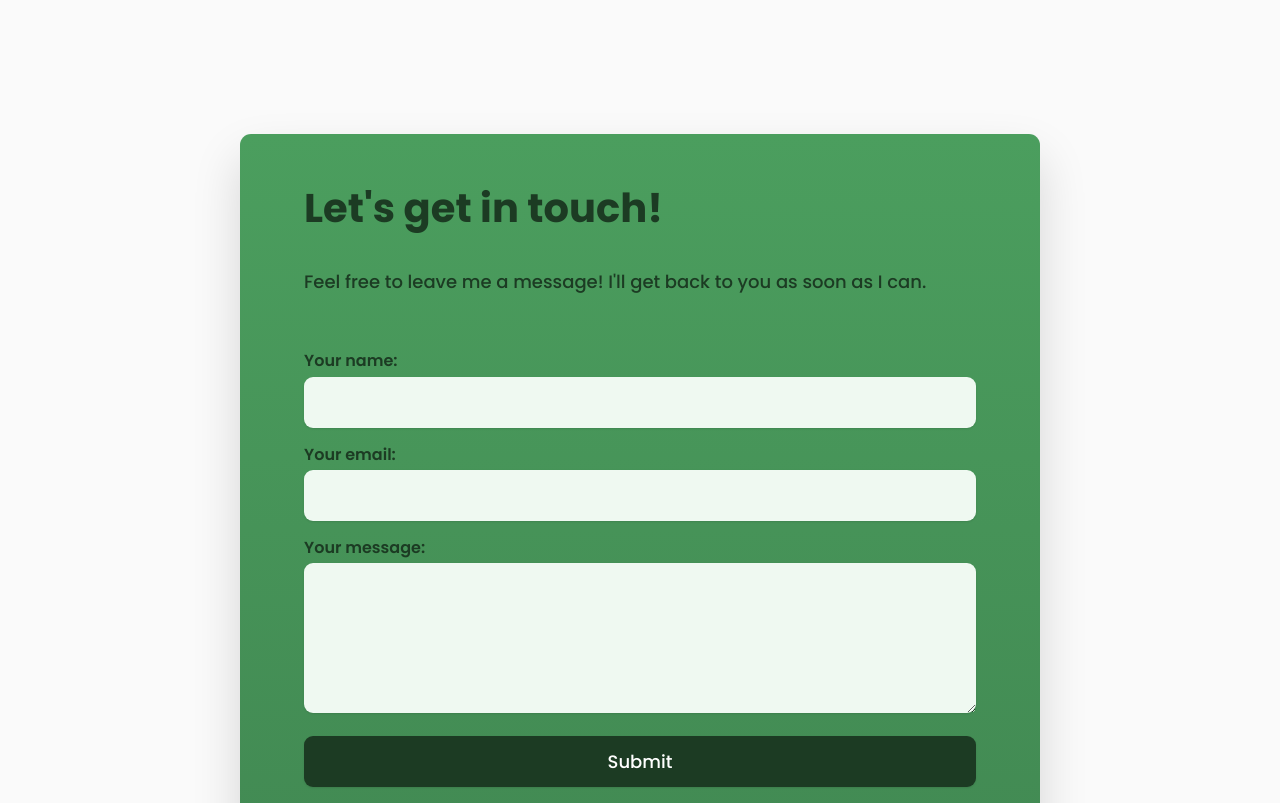
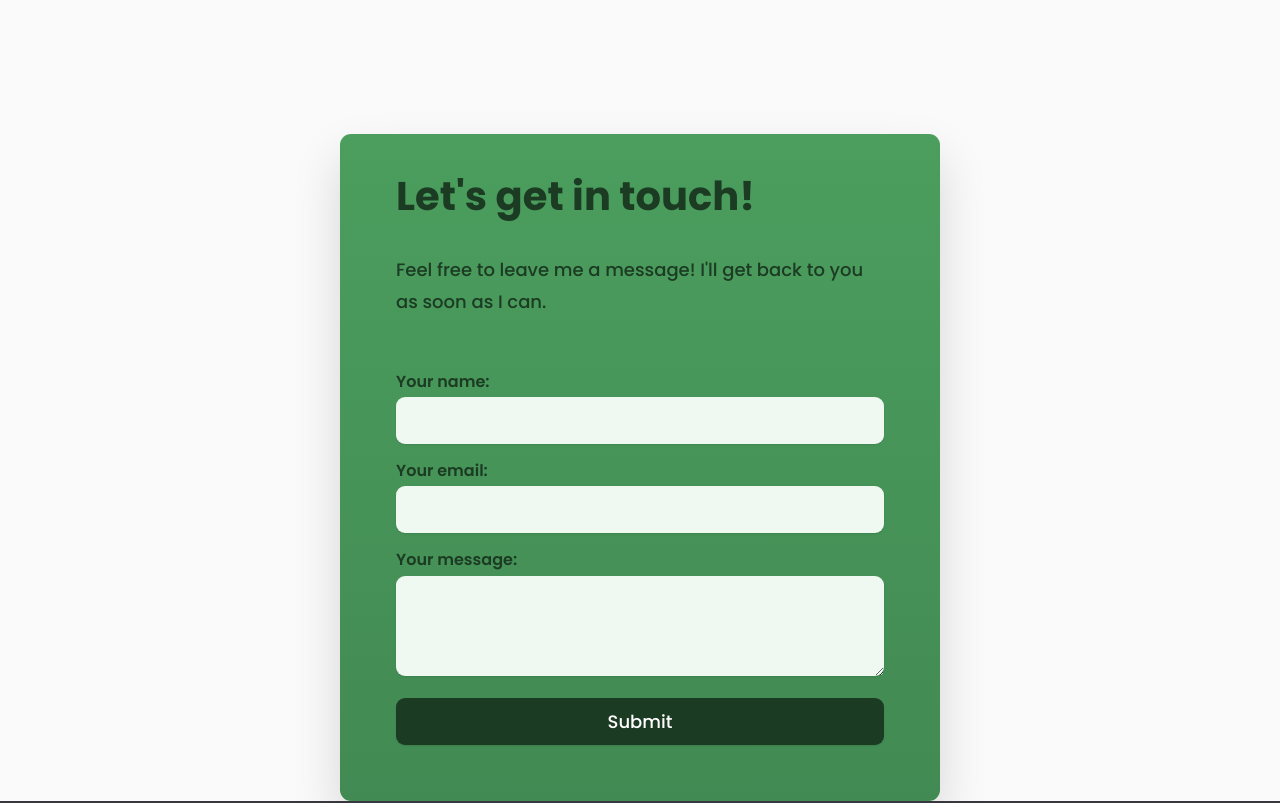
Before and after one commit to nemanjamalesija/portfolio-website, a React (Create React App) app: page / in a window 1280 px wide. Shown: the part 3120-3923 px from the top of the page. Built offline with nearby package versions, Linux system fonts and the light colour scheme.

Commit message:
Adjust form size

```diff
--- a/src/components/contact.css
+++ b/src/components/contact.css
@@ -1,7 +1,7 @@
 .form-container {
-  padding: 4.8rem 6.4rem 6.4rem 6.4rem;
+  padding: 3.6rem 5.6rem 5.6rem 5.6rem;
   background: linear-gradient(to bottom, #4b9e5e, #428a53);
-  max-width: 80rem;
+  max-width: 60rem;
   margin: 0 auto;
   color: #1c3b23;
   box-shadow: 0 2.4rem 4.8rem rgb(0 0 0 / 15%);
@@ -28,7 +28,7 @@ textarea,
 .p-success,
 .p-failure {
   width: 100%;
-  padding: 1.2rem;
+  padding: 1rem;
   font-size: 1.8rem;
   font-family: inherit;
   color: inherit;
@@ -39,7 +39,7 @@ textarea,
 }
 
 .form-contact textarea {
-  min-height: 15rem;
+  min-height: 10rem;
 }
 
 .btn-form,
```
